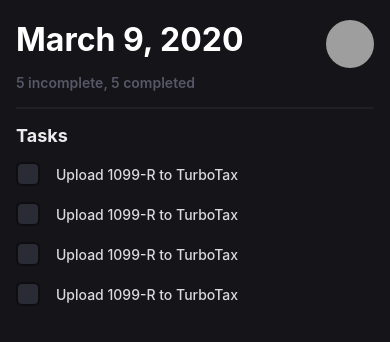
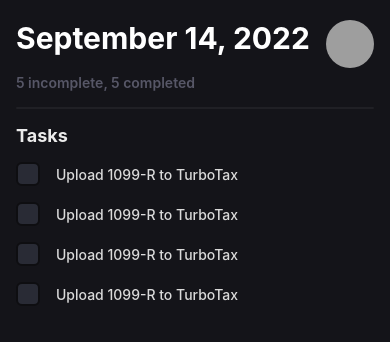
Before and after one commit to elbaley/TodoAppRn, a React Native app: screen / in a window 390 px wide. Shown: the top 342 px of the page. Built offline with nearby package versions, Linux system fonts and the light colour scheme; grey boxes are pictures that could not be loaded.

Commit message:
formatted date

```diff
--- a/src/components/Header.js
+++ b/src/components/Header.js
@@ -1,12 +1,19 @@
-import {StyleSheet, Text, View, Image} from 'react-native'
+import {StyleSheet, Text, View, Image, Dimensions} from 'react-native'
 import React from 'react'
 
 const Header = () => {
+  const isoString = new Date().toISOString()
+  const date = new Date(isoString)
+  const formattedDate = new Intl.DateTimeFormat('en-US', {
+    month: 'long',
+    day: 'numeric',
+    year: 'numeric',
+  }).format(date)
   return (
     <>
       <View style={styles.container}>
         <View style={styles.inner_container}>
-          <Text style={styles.date}>March 9, 2020</Text>
+          <Text style={styles.date}>{formattedDate}</Text>
           <Image
             style={styles.avatar}
             source={{
@@ -35,7 +42,7 @@
   },
   date: {
     color: 'white',
-    fontSize: 32,
+    fontSize: 30,
     fontFamily: 'Inter',
     fontWeight: '700',
     flex: 1,
```
